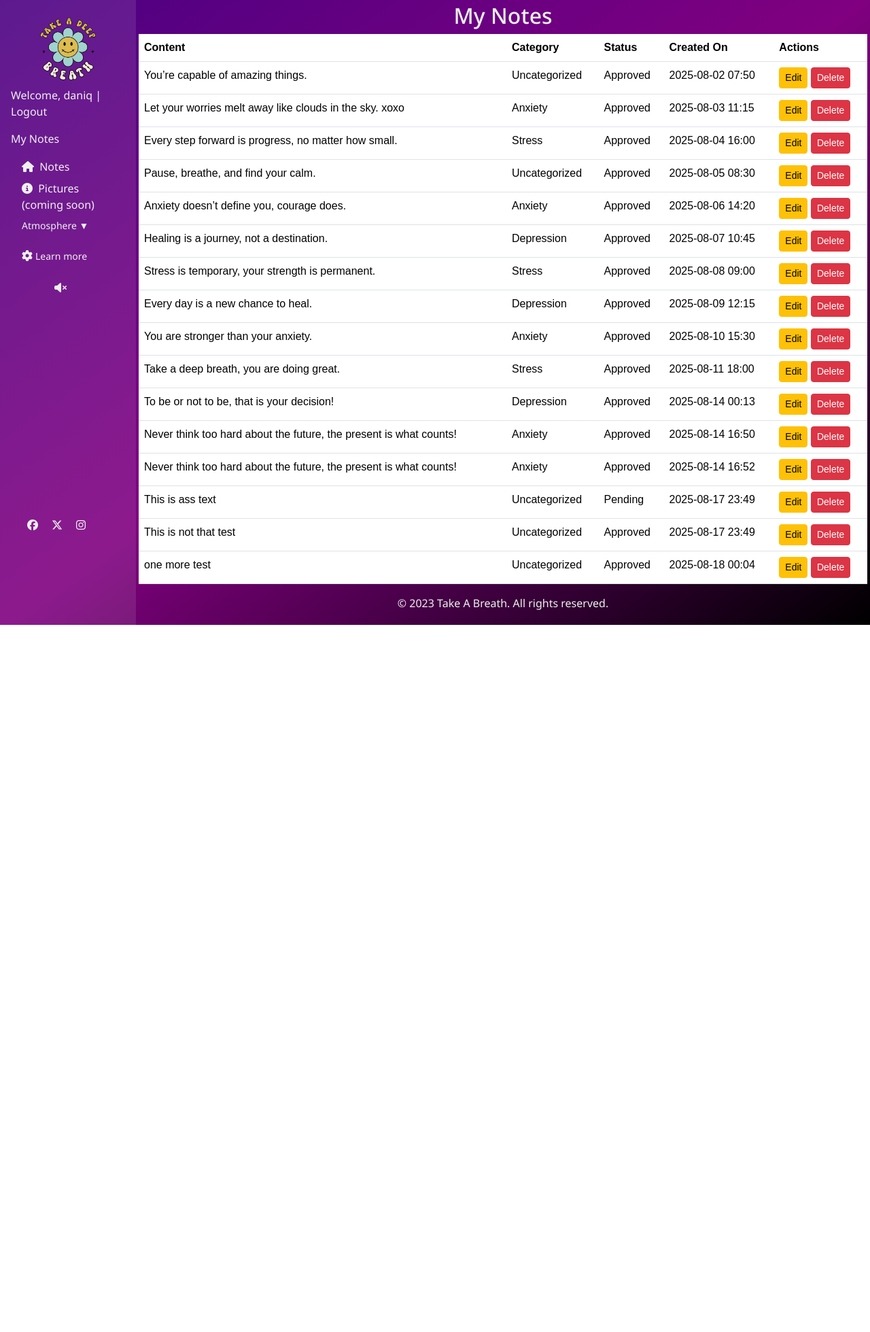
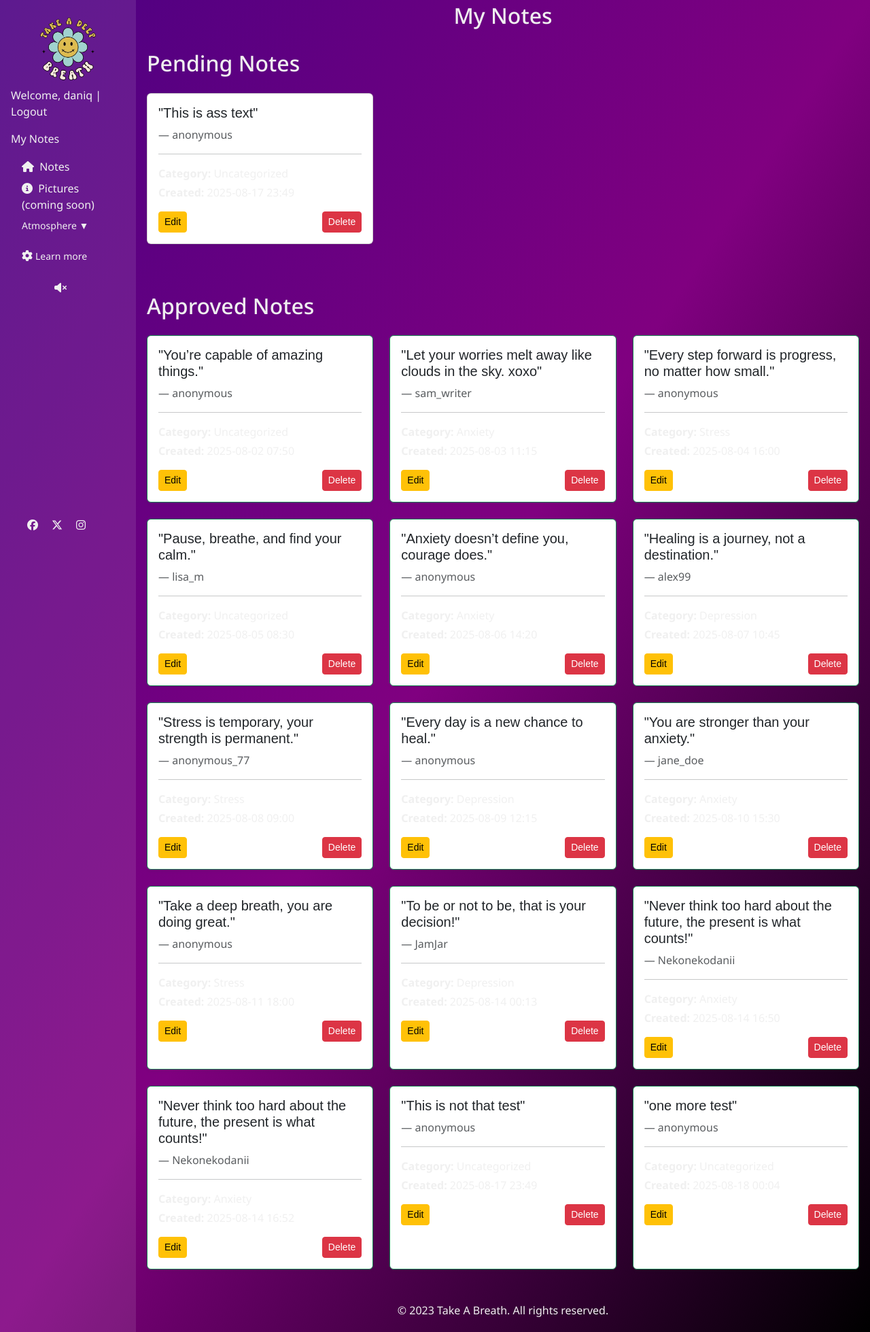
Before and after one commit to DaniqueJ-R/milestone_proj_3, a Django app: page /my-notes/ in a window 1280 px wide. Shown: the whole page at 68% size. Before the commit the page ends 919 px from the top, so only its background shows below. Run offline with Django 4.2, Linux system fonts and the light colour scheme; a user stored in the database is signed in; data comes from the database, SQL or seed files in the repository; some libraries are stand-ins or nearby versions; some web fonts are replaced.

Commit message:
Changed my-notes html layout from table to cards

```diff
--- a/quote/templates/quote/my-notes.html
+++ b/quote/templates/quote/my-notes.html
@@ -3,34 +3,64 @@
 {% block content %}
 <h2>My Notes</h2>
 
-{% if notes %}
-<table class="table">
-  <thead>
-    <tr>
-      <th>Content</th>
-      <th>Category</th>
-      <th>Status</th>
-      <th>Created On</th>
-      <th>Actions</th>
-    </tr>
-  </thead>
-  <tbody>
+<div class="container my-4">
+
+  <!-- Pending Notes Section -->
+  <h2 class="mb-4">Pending Notes</h2>
+  {% if notes|dictsort:"created_on" %}
+    <div class="row">
       {% for note in notes %}
-    <tr>
-      <td>{{ note.content }}</td>
-      <td>{{ note.get_category_display }}</td>
-      <td>{{ note.get_status_display }}</td>
-      <td>{{ note.created_on|date:"Y-m-d H:i" }}</td>
-      <td>
+        {% if note.status == 0 %} {# Pending notes #}
+          <div class="col-md-4 mb-4">
+            <div class="card h-100 shadow-sm">
+              <div class="card-body">
+                <h5 class="card-title">"{{ note.content }}"</h5>
+                <p class="text-muted mb-2">— {{ note.name }}</p>
+                <hr>
+                <p class="mb-1"><strong>Category:</strong> {{ note.get_category_display }}</p>
+                <p class="mb-3"><strong>Created:</strong> {{ note.created_on|date:"Y-m-d H:i" }}</p>
+                <div class="d-flex justify-content-between">
                   <a href="{% url 'edit_note' note.pk %}" class="btn btn-sm btn-warning">Edit</a>
                   <a href="{% url 'delete_note' note.pk %}" class="btn btn-sm btn-danger">Delete</a>
-      </td>
-    </tr>
+                </div>
+              </div>
+            </div>
+          </div>
+        {% endif %}
       {% endfor %}
-  </tbody>
-</table>
+    </div>
   {% else %}
-<p>You haven't written any notes yet.</p>
+    <p>No pending notes.</p>
   {% endif %}
 
+  <!-- Approved Notes Section -->
+  <h2 class="mt-5 mb-4">Approved Notes</h2>
+  {% if notes %}
+    <div class="row">
+      {% for note in notes %}
+        {% if note.status == 1 %} {# Approved notes #}
+          <div class="col-md-4 mb-4">
+            <div class="card h-100 shadow-sm border-success">
+              <div class="card-body">
+                <h5 class="card-title">"{{ note.content }}"</h5>
+                <p class="text-muted mb-2">— {{ note.name }}</p>
+                <hr>
+                <p class="mb-1"><strong>Category:</strong> {{ note.get_category_display }}</p>
+                <p class="mb-3"><strong>Created:</strong> {{ note.created_on|date:"Y-m-d H:i" }}</p>
+                <div class="d-flex justify-content-between">
+                  <a href="{% url 'edit_note' note.pk %}" class="btn btn-sm btn-warning">Edit</a>
+                  <a href="{% url 'delete_note' note.pk %}" class="btn btn-sm btn-danger">Delete</a>
+                </div>
+              </div>
+            </div>
+          </div>
+        {% endif %}
+      {% endfor %}
+    </div>
+  {% else %}
+    <p>No approved notes.</p>
+  {% endif %}
+
+</div>
+
 {% endblock %}
--- a/static/css/style.css
+++ b/static/css/style.css
@@ -221,6 +221,11 @@ body.theme-sunset {
   padding-top: 0.25rem;
 }
 
+#my-notes-table {
+  width: 50%;
+  /* border-collapse: collapse; */
+}
+
 #read-notes {
   padding-right: 7rem;
 }
```
Also changed, not shown: static/js/script.js (+0 -17 lines). Lines whose indentation alone changed are shown as unchanged.
